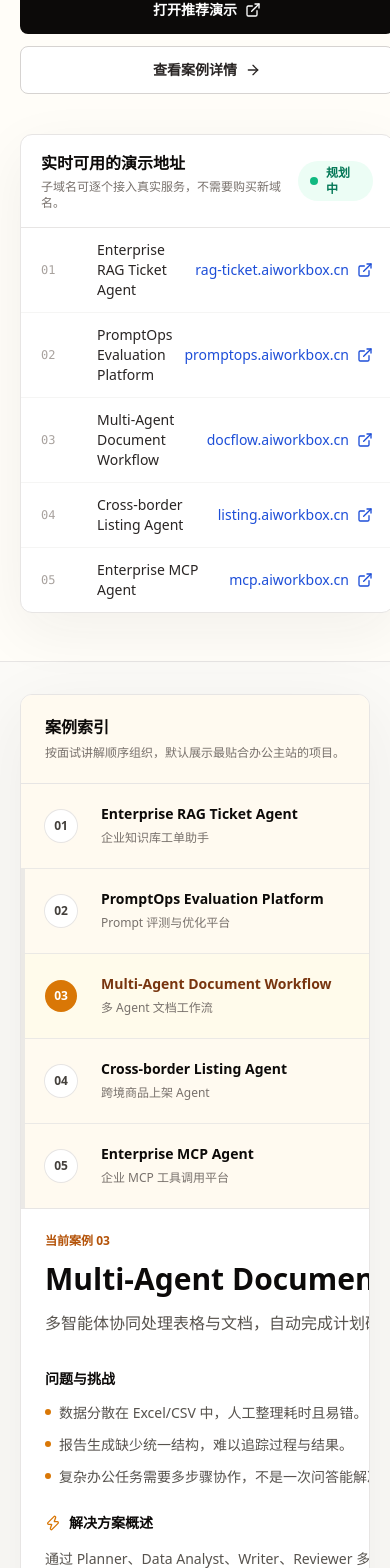
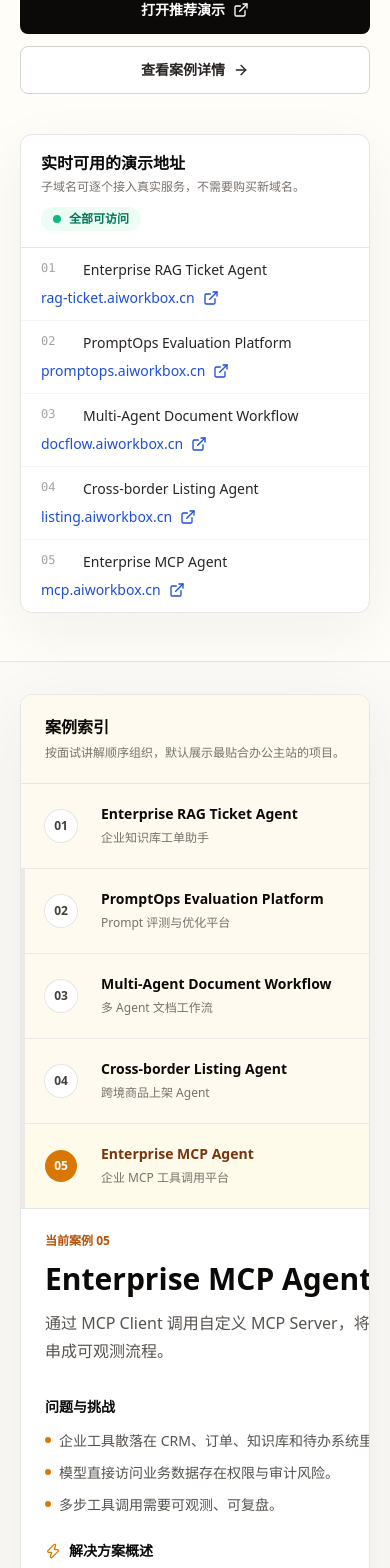
Before and after one commit to yan073747/ai-office-toolbox, a Next.js app: page /demos in a window 390 px wide. Shown: the part 360-1928 px from the top of the page. Built offline with nearby package versions, Linux system fonts and the light colour scheme; no server answers.

Commit message:
Fix portfolio mobile demo links

```diff
--- a/app/demos/page.tsx
+++ b/app/demos/page.tsx
@@ -20,7 +20,7 @@ export const metadata = {
   description: "查看可在线体验的 AI Agent 项目作品集，包含企业 RAG 工单助手、PromptOps、多 Agent 文档工作流、跨境 Listing Agent 和 Enterprise MCP Agent。"
 };
 
-const selectedDemo = agentDemos.find((demo) => demo.slug === "document-workflow") ?? agentDemos[0];
+const selectedDemo = agentDemos.find((demo) => demo.slug === "mcp-agent") ?? agentDemos[0];
 
 const endpointRows = agentDemos.map((demo) => ({
   index: demo.index,
@@ -78,14 +78,14 @@ export default function AgentDemosPage() {
           </div>
 
           <div className="rounded-xl border border-stone-200 bg-white shadow-[0_18px_60px_rgba(41,37,36,0.06)]">
-            <div className="flex items-center justify-between border-b border-stone-200 px-5 py-4">
+            <div className="flex flex-col items-start gap-3 border-b border-stone-200 px-5 py-4 sm:flex-row sm:items-center sm:justify-between">
               <div>
                 <h2 className="text-base font-semibold text-stone-950">实时可用的演示地址</h2>
                 <p className="mt-1 text-xs text-stone-500">子域名可逐个接入真实服务，不需要购买新域名。</p>
               </div>
               <span className="inline-flex items-center gap-2 rounded-full bg-emerald-50 px-3 py-1 text-xs font-semibold text-emerald-700">
                 <span className="h-2 w-2 rounded-full bg-emerald-500" />
-                规划中
+                全部可访问
               </span>
             </div>
             <div className="divide-y divide-stone-100">
@@ -93,11 +93,11 @@ export default function AgentDemosPage() {
                 <Link
                   key={row.index}
                   href={row.deployed ? row.href : `/demos/${row.slug}`}
-                  className="grid grid-cols-[44px_1fr_auto] items-center gap-3 px-5 py-3 text-sm transition hover:bg-amber-50/70"
+                  className="grid grid-cols-[34px_minmax(0,1fr)] items-start gap-2 px-5 py-3 text-sm transition hover:bg-amber-50/70 sm:grid-cols-[44px_minmax(0,1fr)_auto] sm:items-center sm:gap-3"
                 >
                   <span className="font-mono text-xs text-stone-400">{row.index}</span>
-                  <span className="font-medium text-stone-800">{row.name}</span>
-                  <span className={row.deployed ? "inline-flex items-center gap-2 text-blue-700" : "inline-flex items-center gap-2 text-amber-700"}>
+                  <span className="min-w-0 font-medium leading-5 text-stone-800">{row.name}</span>
+                  <span className={row.deployed ? "col-span-2 inline-flex min-w-0 items-center gap-2 break-all text-blue-700 sm:col-span-1 sm:justify-self-end" : "col-span-2 inline-flex min-w-0 items-center gap-2 text-amber-700 sm:col-span-1 sm:justify-self-end"}>
                     {row.deployed ? row.href.replace("https://", "") : "部署中 / 查看详情"}
                     {row.deployed ? <ExternalLink className="h-4 w-4" /> : <ArrowRight className="h-4 w-4" />}
                   </span>
```
